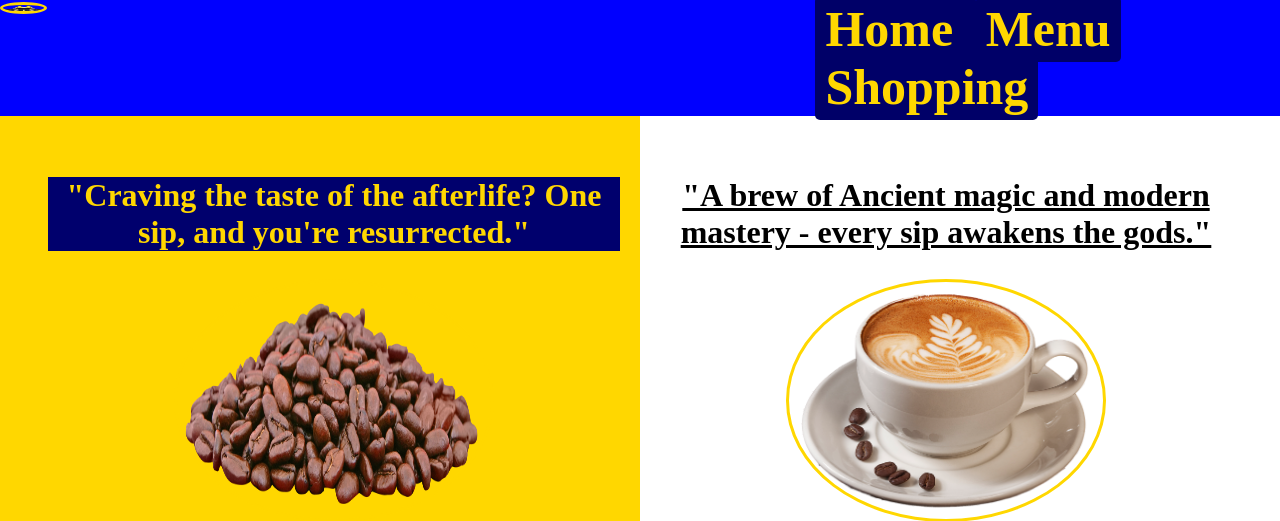
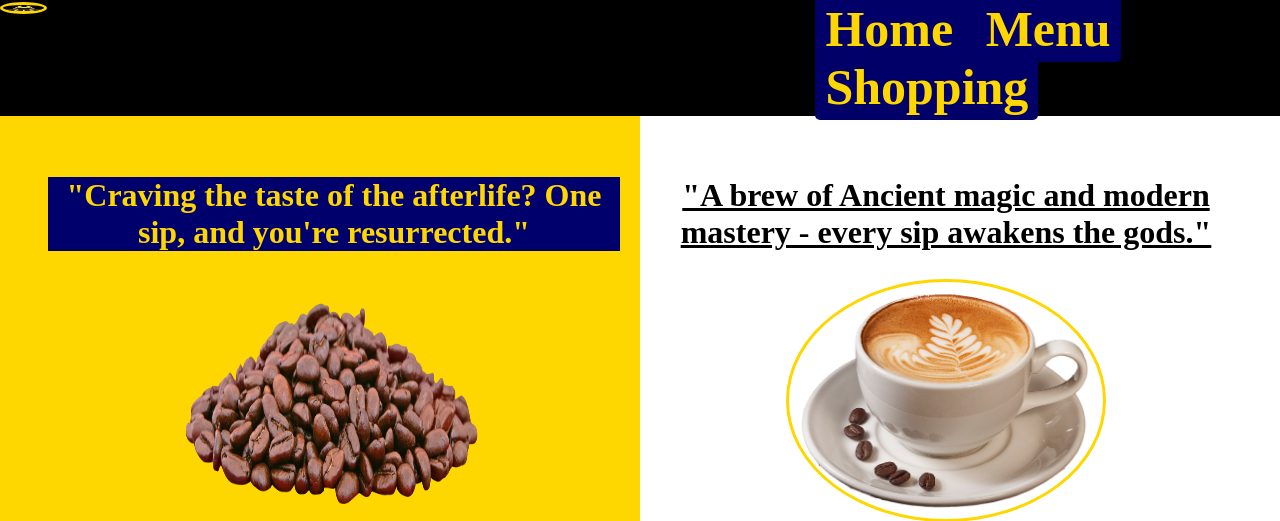
Before and after one commit to johann122004/Anoobis_Final_Project, a PHP site: page /home.php in a window 1280 px wide. Shown: the top 521 px of the page. Run offline with PHP 8.4, Linux system fonts and the light colour scheme.

Commit message:
black background

```diff
--- a/styles_home.css
+++ b/styles_home.css
@@ -1,3 +1,7 @@
+
+
+/* css for HOME PAGE */
+
 img{
     border-radius: 100%;
     border-style: solid;
@@ -12,7 +16,7 @@ header {
     left: 0;
     top: 0;
     width: 100%;
-    background-color: blue;
+    background-color: black;
     z-index: 1000;
     & a{
         font-size: 50px;
```
